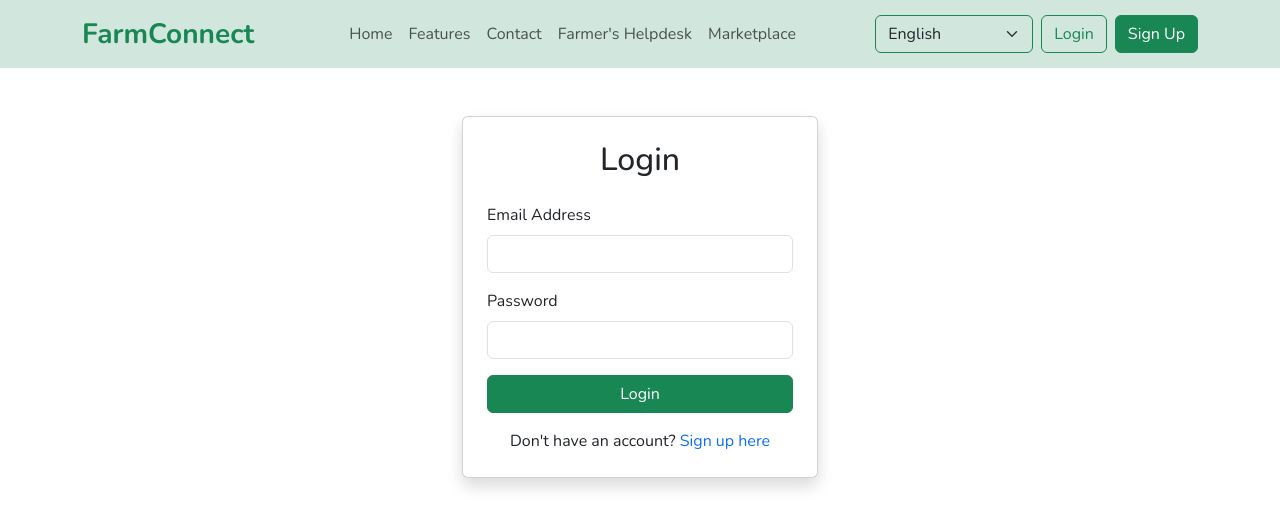
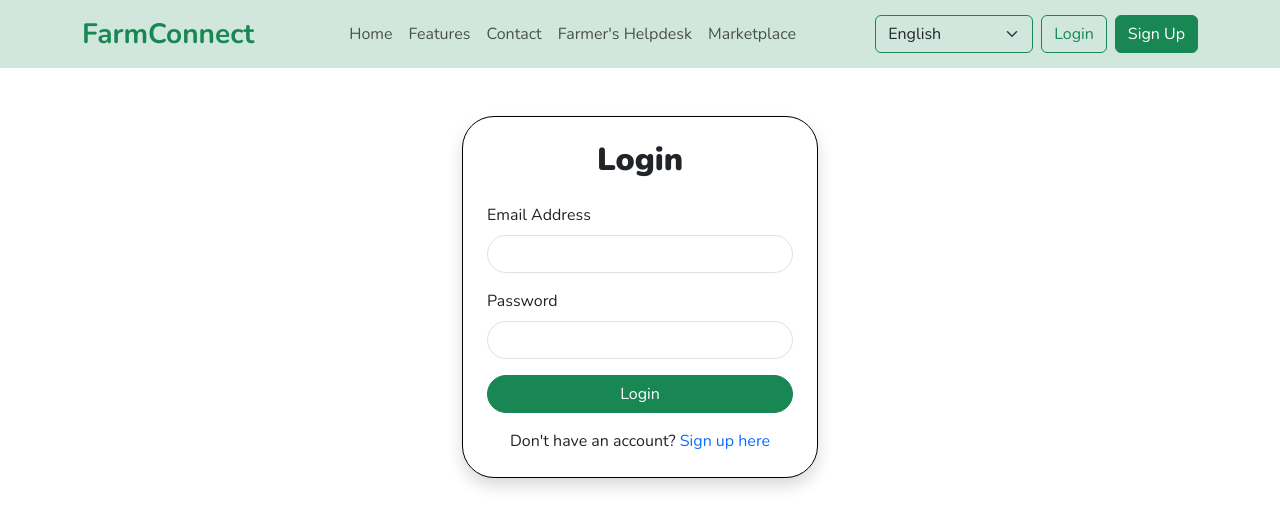
Before and after one commit to EdwinRodger/SIH, a React (Vite) app: page /login in a window 1280 px wide. Shown: the top 528 px of the page. Built offline with nearby package versions, Linux system fonts and the light colour scheme; a web font is replaced by a local one.

Commit message:
made login better

```diff
--- a/src/pages/Login.jsx
+++ b/src/pages/Login.jsx
@@ -38,16 +38,16 @@ function Login() {
             <div className="container mt-5">
                 <div className="row justify-content-center">
                     <div className="col-md-6 col-lg-4">
-                        <div className="card shadow">
+                        <div className="card shadow rounded-5" style={{ border: '1px solid #000' }}>
                             <div className="card-body p-4">
-                                <h2 className="card-title text-center mb-4">{t('auth.login.title')}</h2>
+                                <h2 className="card-title text-center mb-4" style={{ fontWeight: 1000 }}>{t('auth.login.title')}</h2>
 
                                 <form onSubmit={handleSubmit}>
                                     <div className="mb-3">
                                         <label htmlFor="email" className="form-label">{t('auth.login.email')}</label>
                                         <input
                                             type="email"
-                                            className="form-control"
+                                            className="form-control rounded-5"
                                             id="email"
                                             name="email"
                                             value={formData.email}
@@ -60,7 +60,7 @@ function Login() {
                                         <label htmlFor="password" className="form-label">{t('auth.login.password')}</label>
                                         <input
                                             type="password"
-                                            className="form-control"
+                                            className="form-control rounded-5"
                                             id="password"
                                             name="password"
                                             value={formData.password}
@@ -70,7 +70,7 @@ function Login() {
                                     </div>
 
                                     <div className="d-grid">
-                                        <button type="submit" className="btn btn-success">
+                                        <button type="submit" className="btn btn-success rounded-5">
                                             {t('auth.login.cta')}
                                         </button>
                                     </div>
```
